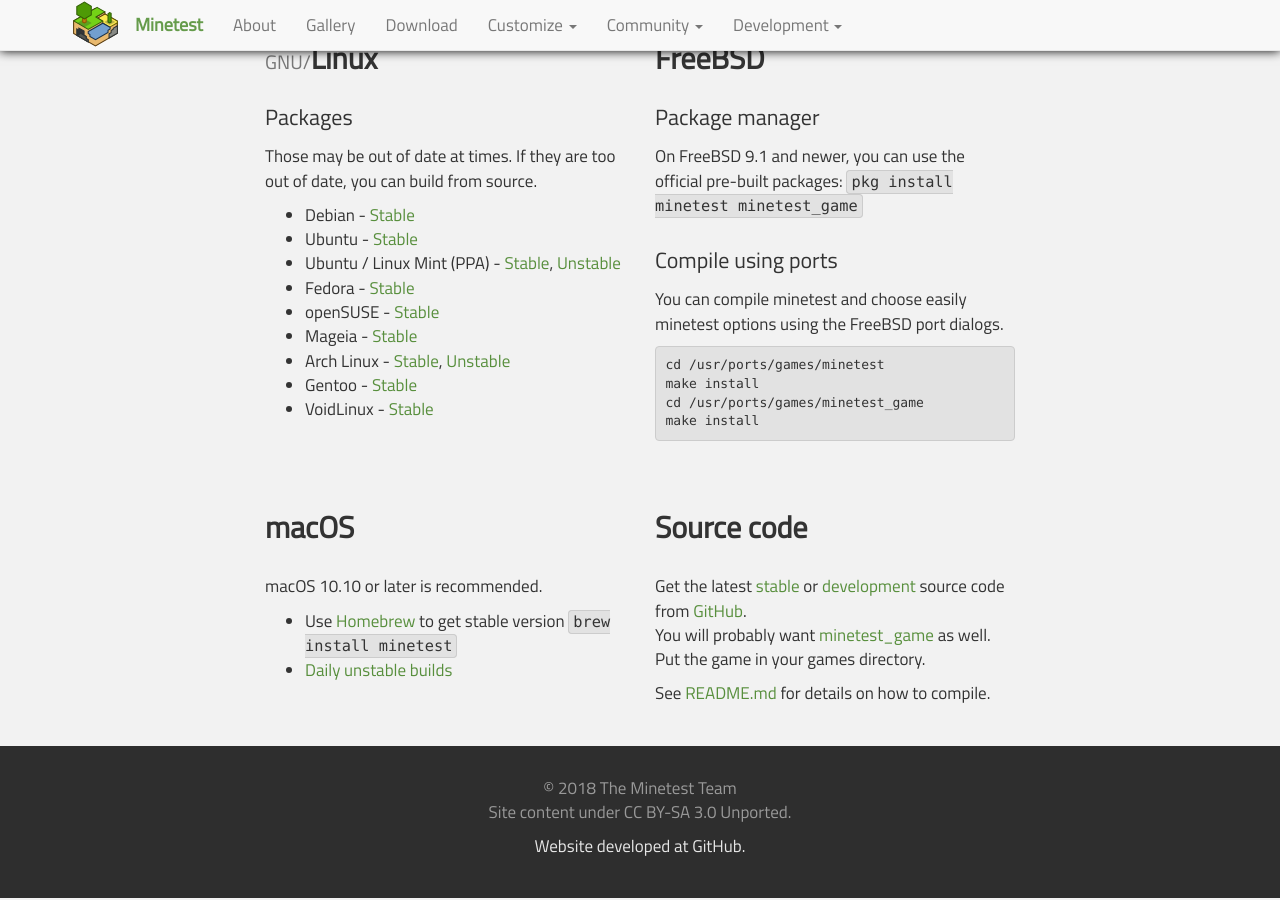
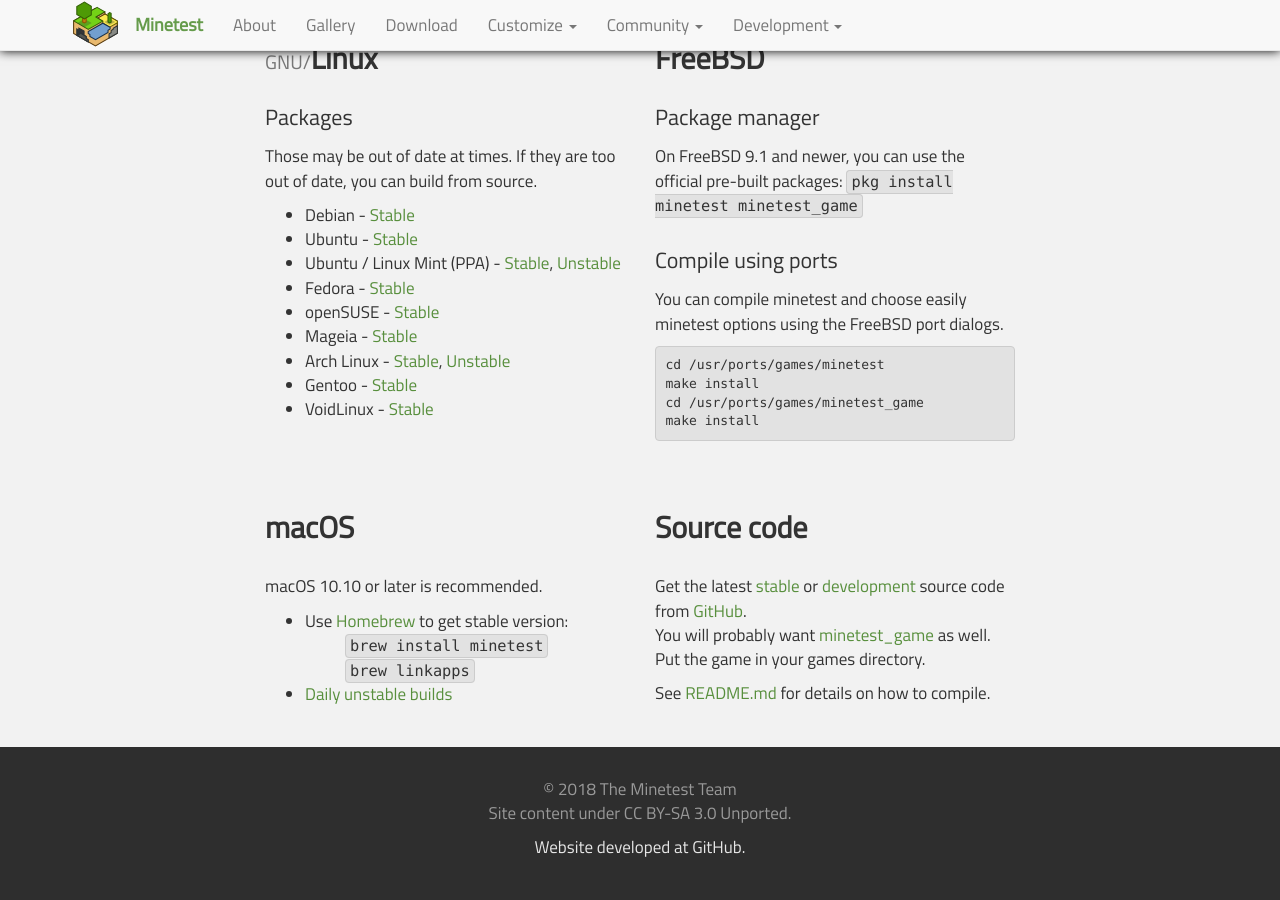
Before and after one commit to minetest/minetest.github.io, a Jekyll site: the page built from downloads.html, in a window 1280 px wide and 900 px high, scrolled down 1061 px. Built offline with Jekyll 4.4.1, drawn with Linux system fonts in a browser that asks for light colours; comment, search, counter and statistics services are not loaded.

Commit message:
Amend Homebrew Instructions
Included command "brew linkapps" so launcher will be added to Applications menu.

```diff
--- a/downloads.html
+++ b/downloads.html
@@ -131,7 +131,12 @@ make install</pre>
     <p>macOS 10.10 or later is recommended.</p>
 
     <ul>
-      <li>Use <a href="http://brew.sh/">Homebrew</a> to get stable version <code>brew install minetest</code></li>
+      <li>Use <a href="http://brew.sh/">Homebrew</a> to get stable version:
+		    <ul style="list-style: none;">
+		      <li><code>brew install minetest</code></li>
+		      <li><code>brew linkapps</code></li>
+		    </ul>
+	    </li>
       <li><a href="https://forum.minetest.net/viewtopic.php?t=9190">Daily unstable builds</a></li>
     </ul>
   </div>
```
